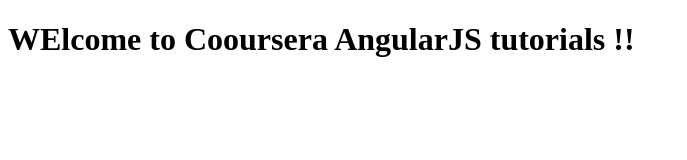
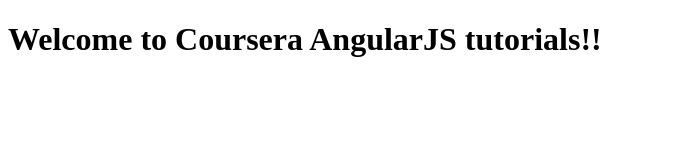
Before and after one commit to SimmiC88/AngularCoursera, a plain HTML site: page index.html in a window 1280 px wide. Shown: the whole page, without its empty margins (0-687 px from the left). Drawn offline with Linux system fonts and the light colour scheme.

Commit message:
edit changes made

```diff
--- a/index.html
+++ b/index.html
@@ -5,6 +5,6 @@
     <title>Welcome Page</title>
   </head>
   <body>
-    <h1>WElcome to Cooursera AngularJS tutorials !!</h1>
+    <h1>Welcome to Coursera AngularJS tutorials!!</h1>
   </body>
 </html>
```
